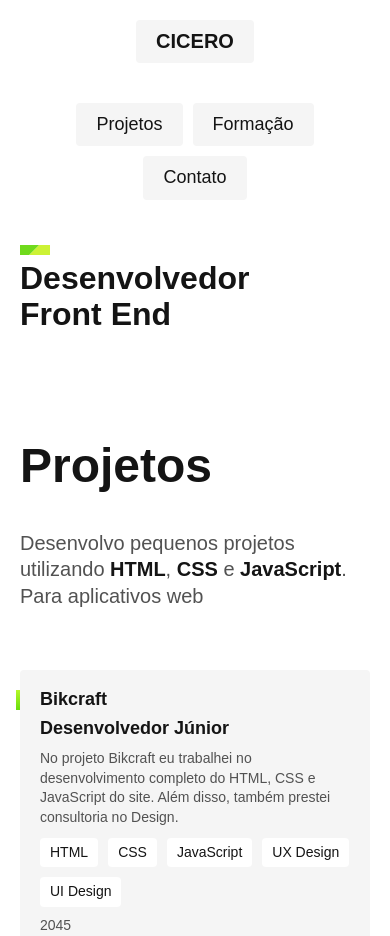
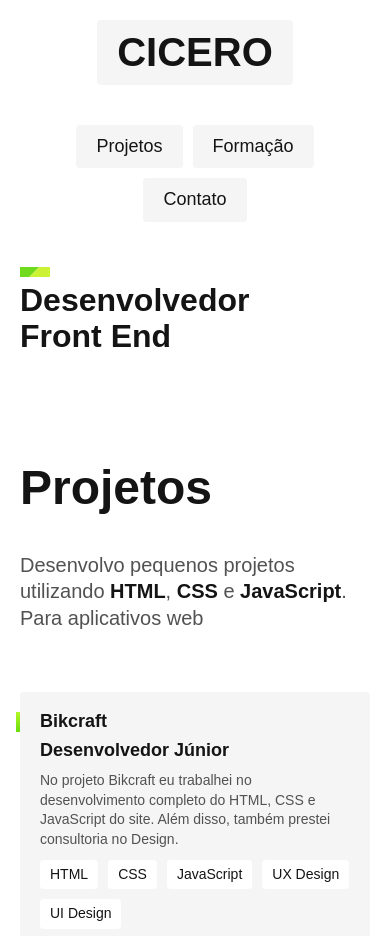
Before and after one commit to MrZonbie/portfolio, a plain HTML site: page index.html in a window 390 px wide. Shown: the top 936 px of the page. Drawn offline with Linux system fonts and the light colour scheme.

Commit message:
commit header

```diff
--- a/css/header.css
+++ b/css/header.css
@@ -7,6 +7,12 @@ header span {
   padding: 10px 20px;
   border-radius: 4px;
 }
+@media (max-width: 400px) {
+  header span {
+    font-size: 40px;
+  }
+}
+
 .header {
   max-width: 1200px;
   padding: 40px 20px;
```
